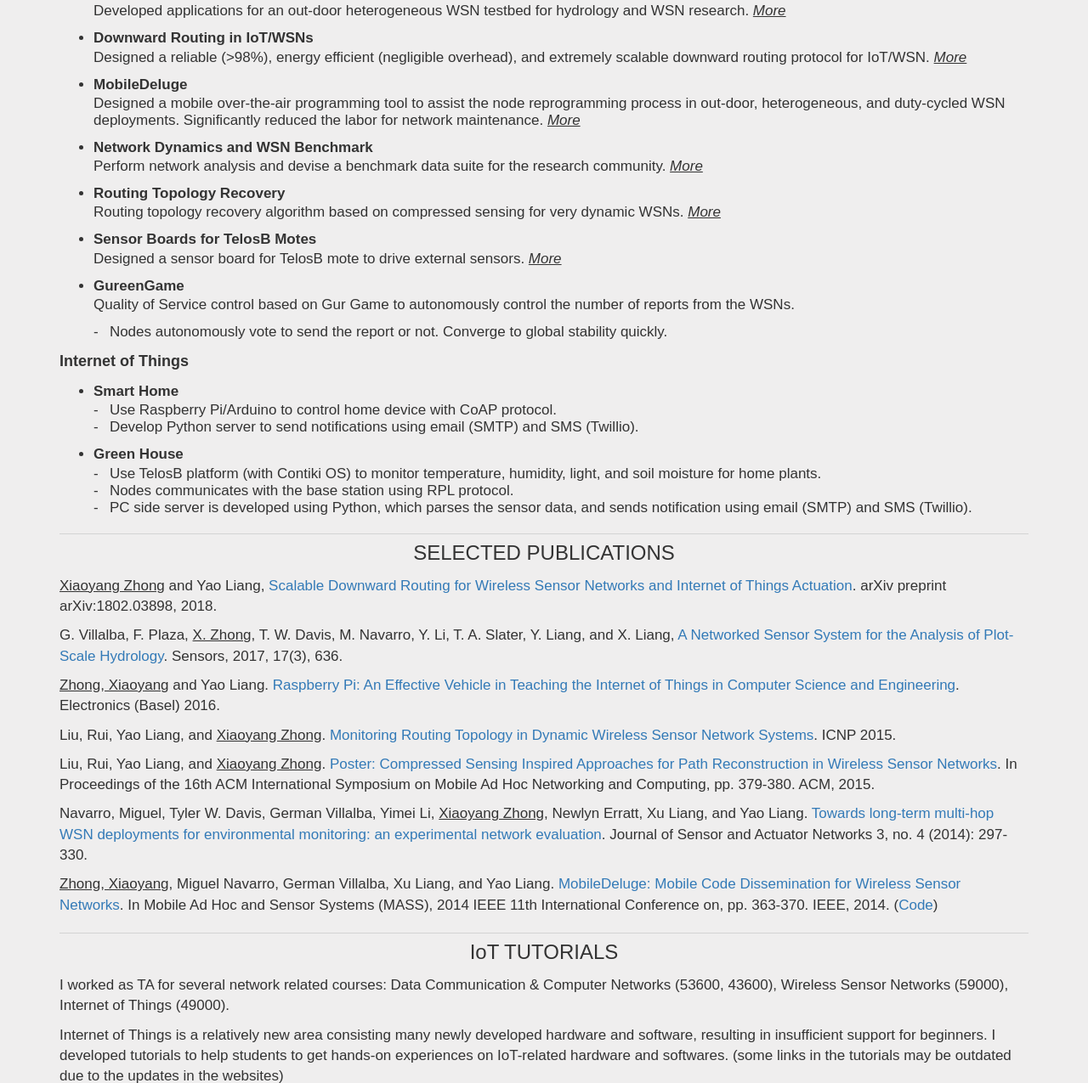
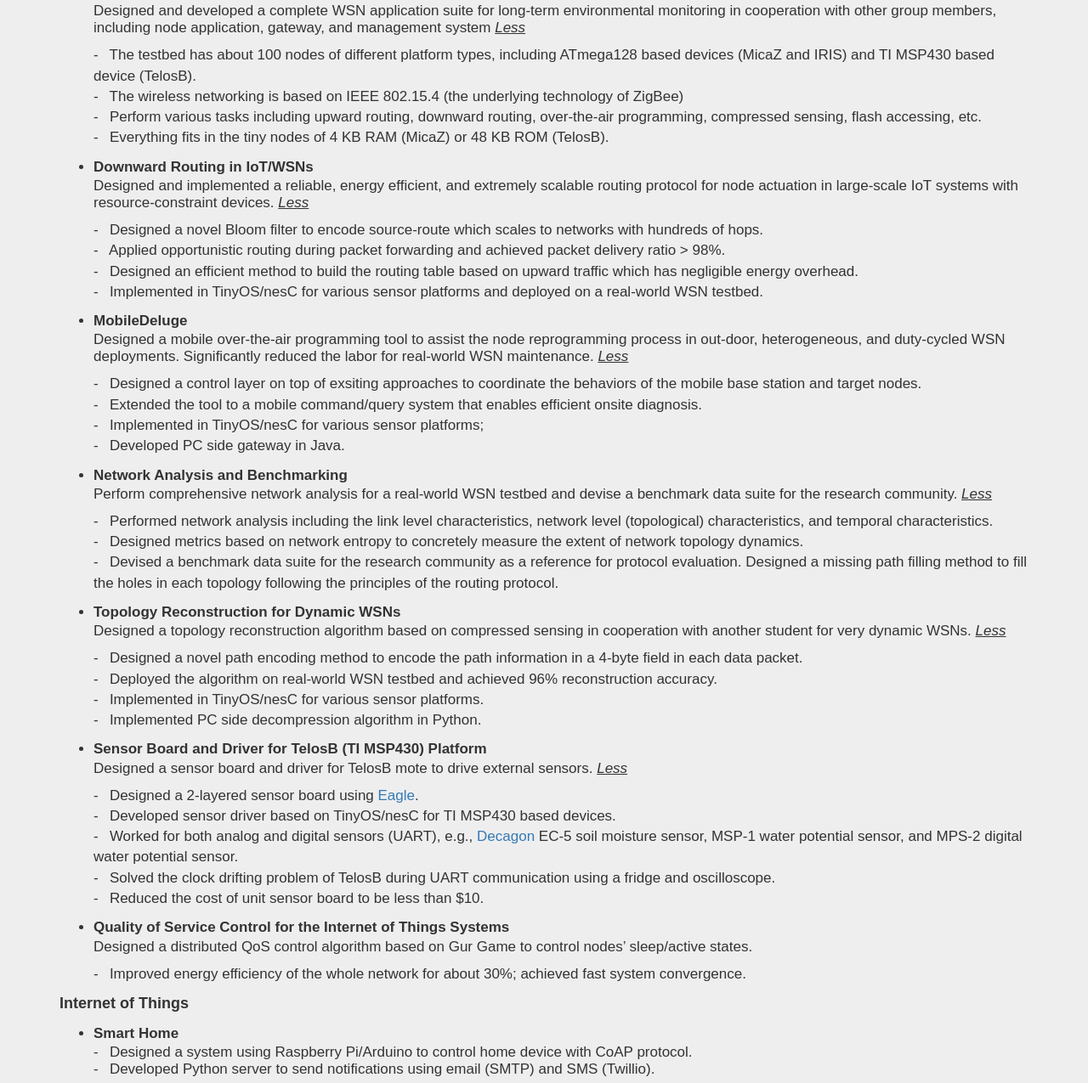
Before and after one commit to xiaozhon/xiaozhon.github.io, a plain HTML site: page index.html in a window 1280 px wide. Shown: the part 880-2155 px from the top of the page at 85% size. Drawn offline with nearby package versions, Linux system fonts and the light colour scheme.

Commit message:
updated homepage

```diff
--- a/index.html
+++ b/index.html
@@ -51,10 +51,10 @@
 			<p>
 				I am a new grad PhD in Computer Science from Purdue University. My advisors are Dr. Yao Liang from CIS@IUPUI and Dr. Y. Charlie Hu from CS@PUWL.
 			</p>
-			<p> I am looking for a full time job / research scientist position. I can start to work from June 1st, 2018.
+			<p> I am looking for a full time job / research scientist position. I am currently on my F1 OPT and I can start to work immediately.
 			</p>
 			<p>
-				My PhD research focus on the area of Internet of Things (IoT) and Wireless Sensor Networks (WSNs), including downward routing, upward routing, over-the-air reprogramming, routing topology reconstruction, WSN testbed deployment, and sensor driver development, etc.
+				My PhD research focuses on the area of Internet of Things (IoT) and Wireless Sensor Networks (WSNs), including downward routing, upward routing, over-the-air reprogramming, routing topology reconstruction, WSN testbed deployment, and sensor driver development, etc.
 			</p>
 
 			<p>
@@ -80,7 +80,7 @@
 			 		</tr>
 			 		<tr>
 			 			<td class="table-col1"></td>
-			 			<td>Research Interests: Internet of Things and Wireless Sensor Networks.
+			 			<td>Research Domain: Internet of Things (IoT) and Wireless Sensor Networks (WSNs).
 			 				<br>
 			 				GPA: 3.93
 			 			</td>
@@ -113,15 +113,14 @@
 				<li>
 					<b>WSN Deployment </b>
 					<p style="LINE-HEIGHT:20px;">
-					Developed applications for an out-door heterogeneous WSN testbed for hydrology and WSN research.
-					<button class='button_astext' id='wsn_btn' onclick="showDetail('wsn_btn','detail_wsn')"><i><u>More</u></i></button>
+					Designed and developed a complete WSN application suite for long-term environmental monitoring in cooperation with other group members, including node application, gateway, and management system
+					<button class='button_astext' id='wsn_btn' onclick="showDetail('wsn_btn','detail_wsn')"><i><u>Less</u></i></button>
 					</p>
-					<p style="display:none;" id='detail_wsn'>
-					-&ensp; The testbed has about 100 nodes of different types, including ATmega128 based devices (MicaZ and IRIS) and TI MSP430 based device (TelosB). <br>
+					<p style="display:block;" id='detail_wsn'>
+					-&ensp; The testbed has about 100 nodes of different platform types, including ATmega128 based devices (MicaZ and IRIS) and TI MSP430 based device (TelosB). <br>
 					-&ensp; The wireless networking is based on IEEE 802.15.4 (the underlying technology of ZigBee) <br>
-					-&ensp; Perform various tasks including upward routing, downward routing,
-					 over-the-air programming, compressed sensing, flash accessing, etc.  <br>
-					-&ensp; Everything has to fit in the tiny nodes of 4 KB RAM (MicaZ)
+					-&ensp; Perform various tasks including upward routing, downward routing, over-the-air programming, compressed sensing, flash accessing, etc.  <br>
+					-&ensp; Everything fits in the tiny nodes of 4 KB RAM (MicaZ)
 					or 48 KB ROM (TelosB).
 					</p>
 
@@ -129,79 +128,80 @@
 				<li>
 					<b>Downward Routing in IoT/WSNs</b>
 					<p style="LINE-HEIGHT:20px;">
-					Designed a reliable (>98%), energy efficient (negligible overhead), and extremely scalable downward routing protocol for IoT/WSN.
-					<button class='button_astext' id='osr_btn' onclick="showDetail('osr_btn','detail_osr')"><i><u>More</u></i></button>
+					Designed and implemented a reliable, energy efficient, and extremely scalable routing protocol for node actuation in large-scale IoT systems with resource-constraint devices.
+					<button class='button_astext' id='osr_btn' onclick="showDetail('osr_btn','detail_osr')"><i><u>Less</u></i></button>
 					</p>
 
-					<p style="display:none;" id='detail_osr'>
-					-&ensp; Introduce opportunistic routing into source routing. <br>
-					-&ensp; Encode source-route using an adaptive Bloom filter. <br>
-					-&ensp; Build downward routing table based on upward traffic. <br>
-					-&ensp; Implemented in TinyOS/nesC for various sensor platforms.
+					<p style="display:block;" id='detail_osr'>
+					-&ensp; Designed a novel Bloom filter to encode source-route which scales to networks with hundreds of hops. <br>
+					-&ensp; Applied opportunistic routing during packet forwarding and achieved packet delivery ratio > 98%. <br>
+					-&ensp; Designed an efficient method to build the routing table based on upward traffic which has negligible energy overhead. <br>
+					-&ensp; Implemented in TinyOS/nesC for various sensor platforms and deployed on a real-world WSN testbed.
 					</p>
 				</li>
 				<li>
 					<b>MobileDeluge</b>
 					<p style="LINE-HEIGHT:20px;">
 					Designed a mobile over-the-air programming tool to assist the node
-					reprogramming process in out-door, heterogeneous, and duty-cycled WSN deployments. Significantly reduced the labor for network maintenance.
-					<button class='button_astext' id='md_btn' onclick="showDetail('md_btn','detail_md')"><i><u>More</u></i></button>
+					reprogramming process in out-door, heterogeneous, and duty-cycled WSN deployments. Significantly reduced the labor for real-world WSN maintenance.
+					<button class='button_astext' id='md_btn' onclick="showDetail('md_btn','detail_md')"><i><u>Less</u></i></button>
 					</p>
 
-					<p style="display:none;" id='detail_md'>
-					-&ensp; A control layer on top of exsiting approaches. <br>
-					-&ensp; A mobile command/query system that enables efficient onsite diagnosis.
+					<p style="display:block;" id='detail_md'>
+					-&ensp; Designed a control layer on top of exsiting approaches to coordinate the behaviors of the mobile base station and target nodes. <br>
+					-&ensp; Extended the tool to a mobile command/query system that enables efficient onsite diagnosis.
 					 <br>
 					-&ensp; Implemented in TinyOS/nesC for various sensor platforms; <br>
 					-&ensp; Developed PC side gateway in Java.
 					</p>
 				</li>
 				<li>
-					<b>Network Dynamics and WSN Benchmark</b>
+					<b>Network Analysis and Benchmarking</b>
 					<p style="LINE-HEIGHT:20px;">
-					Perform network analysis and devise a benchmark data suite for the research community.
-					<button class='button_astext' id='bm_btn' onclick="showDetail('bm_btn','detail_bm')"><i><u>More</u></i></button>
+					Perform comprehensive network analysis for a real-world WSN testbed and devise a benchmark data suite for the research community.
+					<button class='button_astext' id='bm_btn' onclick="showDetail('bm_btn','detail_bm')"><i><u>Less</u></i></button>
 					</p>
-					<p style="display:none;" id='detail_bm'>
-					-&ensp; Network dynamics includes the link level characteristics, network level (topological) characteristics, and temporal characteristics. <br>
-					-&ensp; Measure the network level dynamics based on the number of links, node entropy, and link entropy for the network topology within every 45 minutes.
+					<p style="display:block;" id='detail_bm'>
+					-&ensp; Performed network analysis including the link level characteristics, network level (topological) characteristics, and temporal characteristics. <br>
+					-&ensp; Designed metrics based on network entropy to concretely measure the extent of network topology dynamics.
 					<br>
-					-&ensp; The benchmark data suite includes link level information and full topology information.
+					-&ensp; Devised a benchmark data suite for the research community as a reference for protocol evaluation. Designed a missing path filling method to fill the holes in each topology following the principles of the routing protocol.
 					</p>
 				</li>
 				<li>
-					<b>Routing Topology Recovery</b>
+					<b>Topology Reconstruction for Dynamic WSNs</b>
 					<p style="LINE-HEIGHT:20px;">
-					Routing topology recovery algorithm based on compressed sensing for very
-					dynamic WSNs.
-					<button class='button_astext' id='rtr_btn' onclick="showDetail('rtr_btn','detail_rtr')"><i><u>More</u></i></button>
+					Designed a topology reconstruction algorithm based on compressed sensing in cooperation with another student for very dynamic WSNs.
+					<button class='button_astext' id='rtr_btn' onclick="showDetail('rtr_btn','detail_rtr')"><i><u>Less</u></i></button>
 					</p>
-					<p style="display:none;" id='detail_rtr'>
-					-&ensp; Encode the path information in 4-byte field in each upward packet. <br>
+					<p style="display:block;" id='detail_rtr'>
+					-&ensp; Designed a novel path encoding method to encode the path information in a 4-byte field in each data packet. <br>
+					-&ensp; Deployed the algorithm on real-world WSN testbed and achieved 96% reconstruction accuracy. <br>
 					-&ensp; Implemented in TinyOS/nesC for various sensor platforms. <br>
 					-&ensp; Implemented PC side decompression algorithm in Python. <br>
 					</p>
 				</li>
 				<li>
-					<b>Sensor Boards for TelosB Motes</b>
+					<b>Sensor Board and Driver for TelosB (TI MSP430) Platform</b>
 					<p style="LINE-HEIGHT:20px;">
-					Designed a sensor board for TelosB mote to drive external sensors.
-					<button class='button_astext' id='telos_btn' onclick="showDetail('telos_btn','detail_telos')"><i><u>More</u></i></button>
+					Designed a sensor board and driver for TelosB mote to drive external sensors.
+					<button class='button_astext' id='telos_btn' onclick="showDetail('telos_btn','detail_telos')"><i><u>Less</u></i></button>
 					</p>
-					<p style="display:none;" id='detail_telos'>
-					-&ensp; Sensor board is designed using <a href="https://www.autodesk.com/products/eagle/overview">Eagle</a>. <br>
-					-&ensp; Sensor driver is developed based on TinyOS/nesC for TI MSP430 based devices. <br>
-					-&ensp; For both analog and digital sensors (UART), e.g., <a href="http://www.decagon.com/en/">Decagon</a> EC-5 soil moisture sensor, MSP-1 water potential sensor, and MPS-2 digital water potential sensor. <br>
-					-&ensp; Solved the clock drift problem (when temperature changes) of TelosB using a fridge and oscilloscope.
+					<p style="display:block;" id='detail_telos'>
+					-&ensp; Designed a 2-layered sensor board using <a href="https://www.autodesk.com/products/eagle/overview">Eagle</a>. <br>
+					-&ensp; Developed sensor driver based on TinyOS/nesC for TI MSP430 based devices. <br>
+					-&ensp; Worked for both analog and digital sensors (UART), e.g., <a href="http://www.decagon.com/en/">Decagon</a> EC-5 soil moisture sensor, MSP-1 water potential sensor, and MPS-2 digital water potential sensor. <br>
+					-&ensp; Solved the clock drifting problem of TelosB during UART communication using a fridge and oscilloscope. <br>
+					-&ensp; Reduced the cost of unit sensor board to be less than $10.
 					</p>
 				</li>
 				<li>
-					<b>GureenGame</b>
+					<b>Quality of Service Control for the Internet of Things Systems</b>
 					<p style="LINE-HEIGHT:20px;">
-					Quality of Service control based on Gur Game to autonomously control the number of reports from the WSNs.
+					Designed a distributed QoS control algorithm based on Gur Game to control nodes’ sleep/active states.
 					</p>
 					<p>
-					-&ensp; Nodes autonomously vote to send the report or not. Converge to global stability quickly.
+					-&ensp; Improved energy efficiency of the whole network for about 30%; achieved fast system convergence. <br>
 					</p>
 				</li>
 			</ul>
@@ -211,16 +211,16 @@
 				<li>
 					<b>Smart Home</b>
 					<p style="LINE-HEIGHT:20px;">
-					-&ensp; Use Raspberry Pi/Arduino to control home device with CoAP protocol. <br>
-					-&ensp; Develop Python server to send notifications using email (SMTP) and SMS (Twillio).
+					-&ensp; Designed a system using Raspberry Pi/Arduino to control home device with CoAP protocol. <br>
+					-&ensp; Developed Python server to send notifications using email (SMTP) and SMS (Twillio).
 					</p>
 				</li>
 				<li>
-					<b>Green House</b>
+					<b>Greenhouse</b>
 					<p style="LINE-HEIGHT:20px;">
-					-&ensp; Use TelosB platform (with Contiki OS) to monitor temperature, humidity, light, and soil moisture for home plants. <br>
-					-&ensp; Nodes communicates with the base station using RPL protocol. <br>
-					-&ensp; PC side server is developed using Python, which parses the sensor data, and sends notification using email (SMTP) and SMS (Twillio).
+					-&ensp; Designed a system using TelosB platform (with Contiki OS) to monitor temperature, humidity, light, and soil moisture for home plants. <br>
+					-&ensp; Implemented the wireless communication based in IEEE 802.15.4 and the RPL protocol. <br>
+					-&ensp; Developed PC side server using Python, which parses the sensor data and sends notification using email (SMTP) and SMS (Twillio).
 					</p>
 				</li>
 			</ul>
@@ -242,10 +242,6 @@
 
 			<p class="pub">
 			Liu, Rui, Yao Liang, and <u>Xiaoyang Zhong</u>. <a href="pubs/ICNP_2015.pdf">Monitoring Routing Topology in Dynamic Wireless Sensor Network Systems</a>. ICNP 2015.
-			</p>
-
-			<p class="pub">
-			Liu, Rui, Yao Liang, and <u>Xiaoyang Zhong</u>. <a href="pubs/MobiHoc_2015.pdf">Poster: Compressed Sensing Inspired Approaches for Path Reconstruction in Wireless Sensor Networks</a>. In Proceedings of the 16th ACM International Symposium on Mobile Ad Hoc Networking and Computing, pp. 379-380. ACM, 2015.
 			</p>
 
 			<p class="pub">
```
